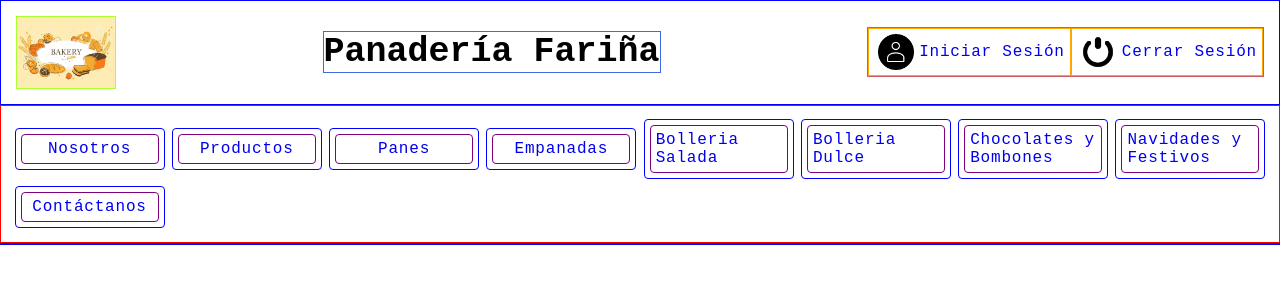
After one commit to SilviaCastroCaamano25/PFC, a PHP site: page /detalles.php in a window 1280 px wide. The commit adds this page. Shown: the top 300 px of the page. Run offline with PHP 8.4, Linux system fonts and the light colour scheme.

Commit message:
Arreglo de un par de errores en la cabecera de la  página principal y de la página de productos y creación de la base  de la página de detalles

```diff
--- a/PaginaProductos.php
+++ b/PaginaProductos.php
@@ -12,7 +12,7 @@
     <!--Cabecera de la página-->
     <div class="cabecera">
         <img class="logotipo" src="./imagenes/logotipo.png" alt="logotipo">
-        <span>Panadería Pallares</span>
+        <span>Panadería Fariña</span>
 
         <div class="mis_datos">
             <a href="#"><div class="btn"><img src="./imagenes/log_in.png" alt="Log_in">Iniciar Sesión</div></a>
@@ -44,7 +44,9 @@
                         echo "<div class='btn_categoria'>";
                             echo "<p>Categoria: ".$cate["categoria"]."</p><br>";
                             echo "<input type='hidden'><input type='image' src='imagenes/".$cate["foto"]."'>";
-                            echo "<button class='detalles'><a href='detalles.php'>Mostrar ".$cate["categoria"]."</a></button>";
+                            echo "<div class='prueba'>";
+                                echo "<a href='detalles.php'><div class='btn'>Mostrar ".$cate["categoria"]."</div></a>";
+                            echo "</div>";
                         echo "</div>";
 
                     }
--- /dev/null
+++ b/css/detalles.css
@@ -0,0 +1,106 @@
+*{
+    box-sizing: border-box;
+}
+
+/**********************************************************/
+
+body{
+    font-family: 'Courier New', Courier, monospace;
+    font-weight: 300;
+    font-size: 12pt;
+    margin: 0;
+}
+
+/**********************************************************/
+
+div.cabecera{
+    width: 100%;
+    display: flex;
+    flex-direction: row;
+    justify-content: space-between;
+    align-items: center;
+    padding: 15px;
+    border: 1px solid blue;
+}
+
+.cabecera img.logotipo{
+    width: 100px;
+    height: auto;
+    border: 1px solid greenyellow;
+}
+
+.cabecera span{
+    font-size: 35px;
+    font-weight: 600;
+    border: 1px solid royalblue;
+}
+
+div.mis_datos{
+    display: flex;
+    flex-wrap: wrap;
+    flex-direction: row;
+    justify-content: flex-end;
+    border: 1px solid indianred;
+}
+
+div.mis_datos a{
+    text-decoration: none;
+}
+
+div.mis_datos a .btn{
+    display: flex;
+    align-items: center;
+    padding: 5px;
+    letter-spacing: 0.05em;
+    border: 1px solid orange;
+}
+
+div.mis_datos img {
+    height: 36px;
+    margin-left: 3.5px;
+    margin-right: 5.5px;
+}
+
+/**********************************************************/
+
+div.navegador{
+    display: flex;
+    flex-wrap: wrap;
+    justify-content: space-between;
+    align-items: center;
+    position: sticky;
+    top: 0;
+    padding: 10px;
+    z-index: 1;
+    border: 1px solid red;
+}
+
+div.submenu{
+    width: 150px;
+    border-radius: 4px;
+    margin: 3.5px;
+    padding: 5px;
+    border: 1px solid blue;
+}
+
+div.submenu a{
+    text-decoration: none;
+}
+
+div.submenu a .boton{
+    width: 100%;
+    display: flex;
+    flex-direction: row;
+    align-items: center;
+    justify-content: center;
+    letter-spacing: 0.05em;
+    padding: 5px;
+    border-radius: 4px;
+    border: 1px solid purple;
+}
+
+/**********************************************************/
+
+div.cuerpo{
+    border: 1px solid blue;
+}
--- /dev/null
+++ b/detalles.php
@@ -0,0 +1,44 @@
+<!DOCTYPE html>
+<html lang="es-ES">
+<head>
+    <meta charset="UTF-8">
+    <meta http-equiv="X-UA-Compatible" content="IE=edge">
+    <meta name="viewport" content="width=device-width, initial-scale=1.0">
+    <title>Panadería</title>
+    <link rel="shortcut icon" href="./imagenes/favicon.ico" />
+    <link rel="stylesheet" href="./css/detalles.css">
+</head>
+<body>
+    <!--Cabecera de la página-->
+    <div class="cabecera">
+        <img class="logotipo" src="./imagenes/logotipo.png" alt="logotipo">
+        <span>Panadería Fariña</span>
+
+        <div class="mis_datos">
+            <a href="#"><div class="btn"><img src="./imagenes/log_in.png" alt="Log_in">Iniciar Sesión</div></a>
+            <a href="#"><div class="btn"><img src="./imagenes/log_out.png" alt="Log_out">Cerrar Sesión</div></a>
+        </div>
+
+    </div>
+
+    <!--Navegador de la página-->
+    <div class="navegador">
+        <div class="submenu"><a href="PaginaPrincipal.html"><div class="boton">Nosotros</div></a></div>
+        <div class="submenu"><a href="PaginaProductos.php"><div class="boton">Productos</div></a></div>
+        <div class="submenu"><a href="#"><div class="boton">Panes</div></a></div>
+        <div class="submenu"><a href="#"><div class="boton">Empanadas</div></a></div>
+        <div class="submenu"><a href="#"><div class="boton">Bolleria Salada</div></a></div>
+        <div class="submenu"><a href="#"><div class="boton">Bolleria Dulce</div></a></div>
+        <div class="submenu"><a href="#"><div class="boton">Chocolates y Bombones</div></a></div>
+        <div class="submenu"><a href="#"><div class="boton">Navidades y Festivos</div></a></div>
+        <div class="submenu"><a href="#"><div class="boton">Contáctanos</div></a></div>
+    </div>
+
+    <!--Cuerpo de la página-->
+    <div class="cuerpo">
+
+
+    </div>
+
+</body>
+</html>
```
Also changed, not shown: PaginaPrincipal.html (+5 -2 lines), css/PaginaProductos.css (+11 -5 lines).
